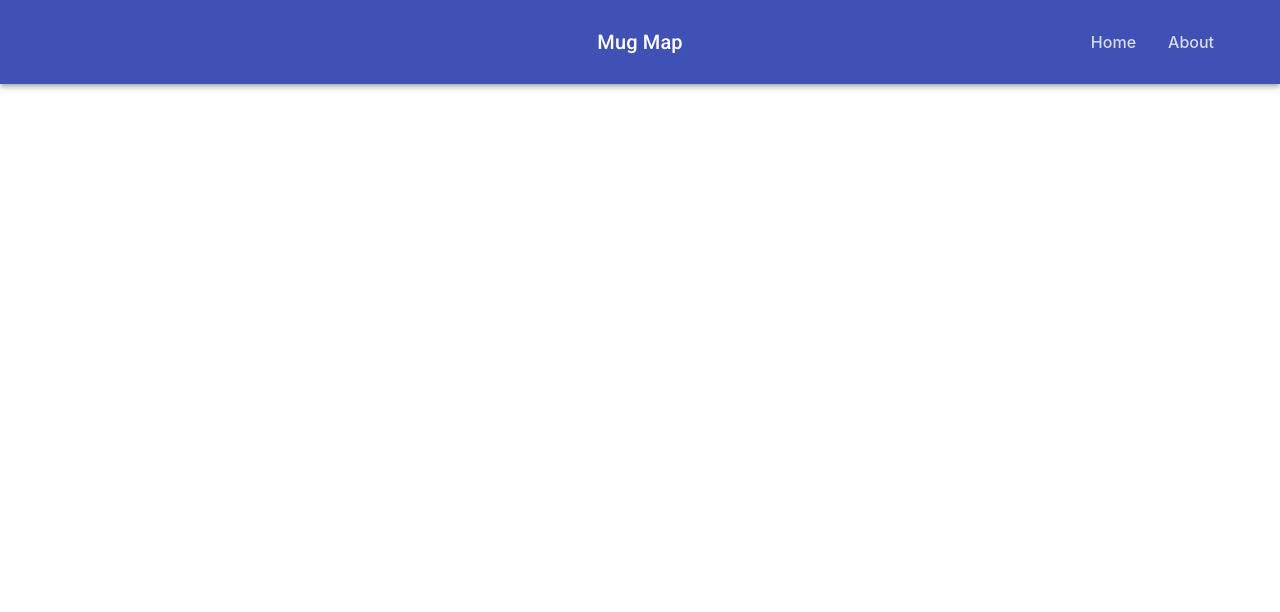
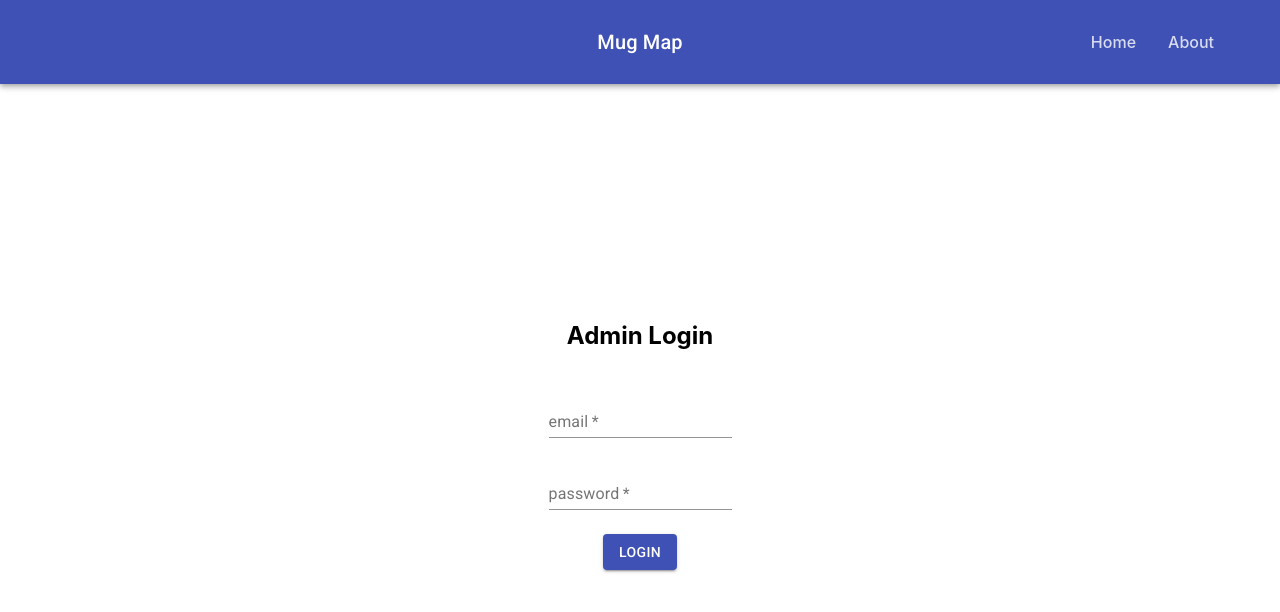
Before and after one commit to SeanPhilippi/mug-map, a React (Vite) app: page /admin/login in a window 1280 px wide. Shown: the top 612 px of the page. Built offline with nearby package versions, Linux system fonts and the light colour scheme.

Commit message:
admin screens started, changed strings for method argument of query()

```diff
--- a/src/App.tsx
+++ b/src/App.tsx
@@ -5,6 +5,8 @@ import Home from './components/screens/Home/Home';
 import Nav from './components/shared/Nav';
 import About from './components/screens/About/About';
 import Details from './components/screens/Details/Details';
+import AdminLogin from './components/screens/AdminLogin/AdminLogin';
+// import AdminPortal from './components/screens/AdminPortal/AdminPortal';
 
 const useStyles = makeStyles({
   appContainer: {
@@ -14,6 +16,7 @@ const useStyles = makeStyles({
     width: '100vw',
   },
   content: {
+    display: 'flex',
     flex: 1,
     overflow: 'auto', // enable scrolling if content overflows
   },
@@ -36,6 +39,18 @@ const App: React.FC = () => {
             </Route>
             <Route
               exact
+              path='/admin/login'
+            >
+              <AdminLogin />
+            </Route>
+            {/* <Route
+              exact
+              path='/admin/portal'
+            >
+              <AdminPortal />
+            </Route> */}
+            <Route
+              exact
               path='/about'
             >
               <About />
--- /dev/null
+++ b/src/components/screens/AdminLogin/AdminLogin.tsx
@@ -0,0 +1,91 @@
+import React, { useState } from 'react';
+import { useHistory } from 'react-router-dom';
+// import './AdminLogin.css';
+import { makeStyles } from '@material-ui/core/styles';
+import Box from '@material-ui/core/Box';
+import TextField from '@material-ui/core/TextField';
+import Button from '@material-ui/core/Button';
+import { useFetch } from '../../../hooks/useFetch.js';
+
+const useStyles = makeStyles({
+  container: {
+    display: 'flex',
+    justifyContent: 'center',
+    alignItems: 'center',
+    flexGrow: 1,
+  },
+  title: {
+    color: 'black',
+  },
+  form: {
+    backgroundColor: 'white',
+    width: '40vw',
+  },
+  loginBtn: {
+    margin: '1rem 0',
+  },
+  error: {
+    color: 'red',
+  },
+});
+
+const AdminLogin: React.FC = () => {
+  const [email, setEmail] = useState('');
+  const [password, setPassword] = useState('');
+  const { data, error, query } = useFetch();
+  const history = useHistory();
+
+  const handleLogin = async () => {
+    const response = await query('login', 'post', { email, password });
+    console.log('==handleLogin', response);
+    console.log('==handleLogin data', data);
+    history.push('/admin/dashboard');
+  };
+
+  const classes = useStyles();
+
+  return (
+    <div className={classes.container}>
+      <Box
+        component='form'
+        display='flex'
+        flexDirection='column'
+        alignItems='center'
+        className={classes.form}
+        onSubmit={e => {
+          e.preventDefault();
+          handleLogin();
+        }}
+      >
+        <h2 className={classes.title}>Admin Login</h2>
+        {error && <div className={classes.error}>{error}</div>}
+        <TextField
+          label='email'
+          type='email'
+          value={email}
+          onChange={e => setEmail(e.target.value)}
+          required
+          margin='normal'
+        />
+        <TextField
+          label='password'
+          type='password'
+          value={password}
+          onChange={e => setPassword(e.target.value)}
+          required
+          margin='normal'
+        />
+        <Button
+          type='submit'
+          variant='contained'
+          color='primary'
+          className={classes.loginBtn}
+        >
+          Login
+        </Button>
+      </Box>
+    </div>
+  );
+};
+
+export default AdminLogin;
--- a/src/components/screens/Details/UpdateForm.tsx
+++ b/src/components/screens/Details/UpdateForm.tsx
@@ -106,7 +106,7 @@ const UpdateForm: FC<UpdateFormProps> = ({ business, businessId, handleClose, fe
       sufficient_outlets: additionalInfoMap[formFields.sufficient_outlets],
     };
     console.log('==additionalInfo', additionalInfo);
-    const data = await query(`businesses/${businessId}`, 'update', { ...formFields, ...coords, ...additionalInfo });
+    const data = await query(`businesses/${businessId}`, 'put', { ...formFields, ...coords, ...additionalInfo });
     console.log('==data', data);
     // ! check data for error, if error show message to user
     await fetchBusinessData();
--- a/src/components/screens/Home/SubmissionForm.tsx
+++ b/src/components/screens/Home/SubmissionForm.tsx
@@ -100,7 +100,7 @@ const SubmissionForm: FC<SubmissionFormProps> = ({ handleClose }) => {
       sufficient_outlets: additionalInfoMap[formFields.sufficient_outlets],
     };
     console.log('==additionalInfo', additionalInfo);
-    const data = await query('businesses', 'save', { ...formFields, ...coords, ...additionalInfo });
+    const data = await query('businesses', 'post', { ...formFields, ...coords, ...additionalInfo });
     console.log('==data', data);
     handleClose();
   };
--- a/src/hooks/useFetch.ts
+++ b/src/hooks/useFetch.ts
@@ -10,9 +10,9 @@ export const useFetch = () => {
   const query = async (route: string, method: string, body?: Record<string, unknown>) => {
     try {
       let response: AxiosResponse;
-      if (method === 'save') {
+      if (method === 'post') {
         response = await axios.post(`${API_URL}/${route}`, body);
-      } else if (method === 'update') {
+      } else if (method === 'put') {
         response = await axios.put(`${API_URL}/${route}`, body);
       } else if (method === 'get') {
         response = await axios.get(`${API_URL}/${route}`);
```
Also changed, not shown: src/components/screens/AdminPortal/AdminPortal.tsx (added).
